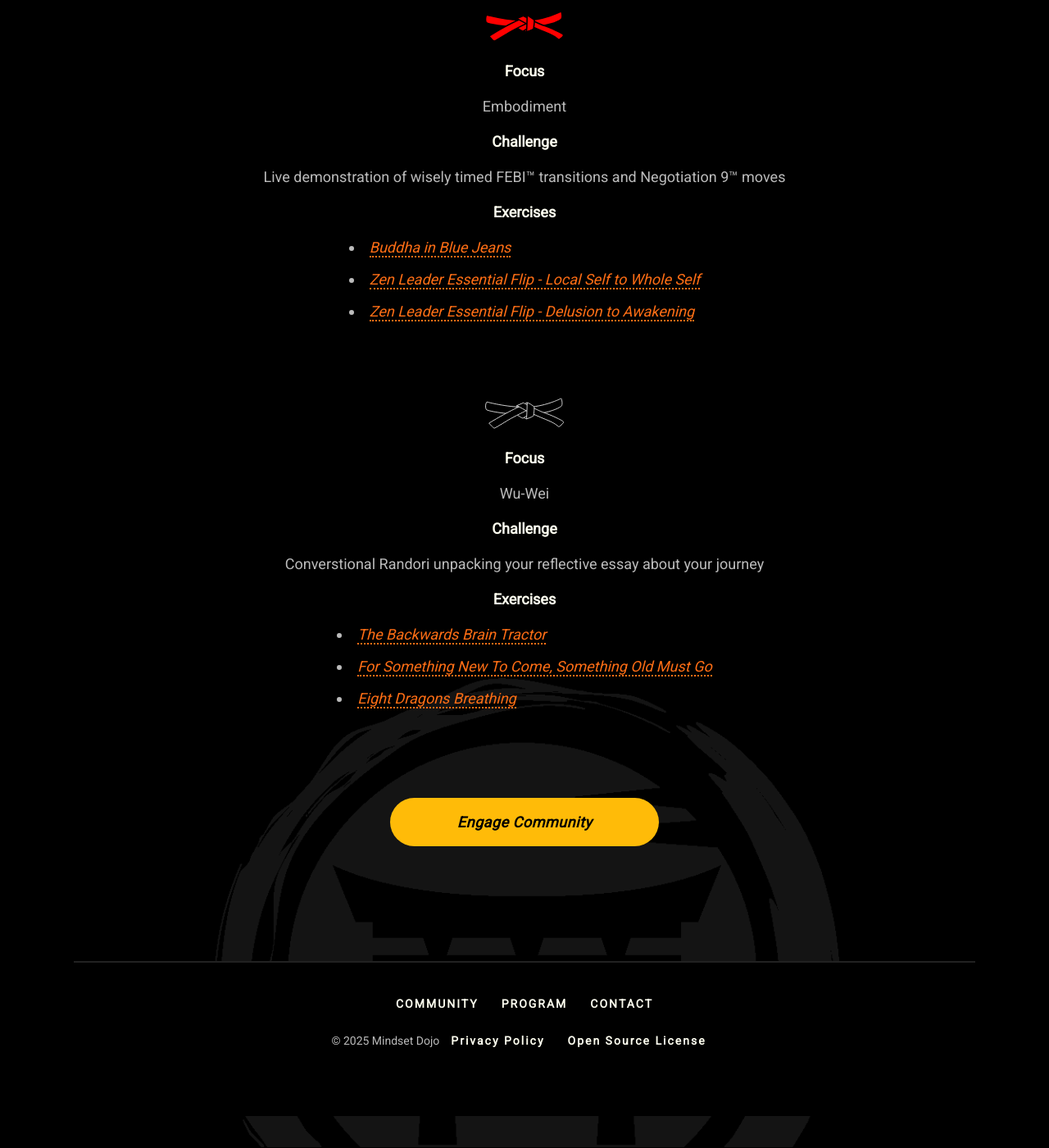
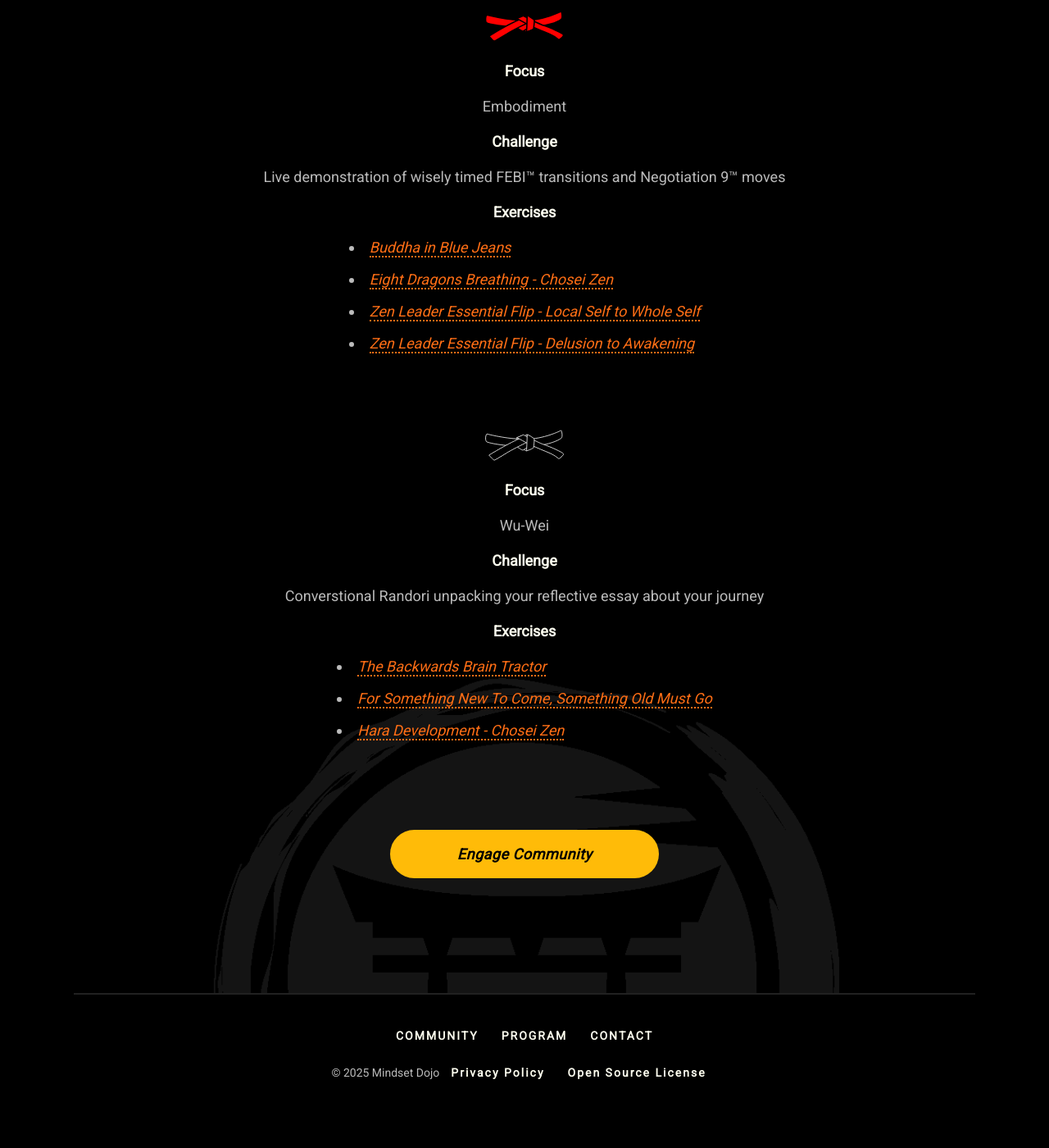
Before and after one commit to mindset-dojo/mindset-dojo.github.io, a Jekyll site: the page built from program.md, in a window 1280 px wide and 1400 px high, scrolled down 5069 px. Shown: the whole window at 82% size. Built offline with Jekyll 4.4.1, drawn with Linux system fonts in a browser that asks for light colours; some web fonts are replaced.

Commit message:
feat: Cultivate Hara Development
As Mindset Dojo Members
We need to Cultivate Hara development
So that we unify mind and body

```diff
--- a/_data/program.yaml
+++ b/_data/program.yaml
@@ -124,6 +124,8 @@
     exercises:
       - label: Buddha in Blue Jeans
         url: https://www.youtube.com/watch?v=FYTqRfJyArM
+      - label: Eight Dragons Breathing - Chosei Zen
+        url: https://www.choseizen.org/go/8-dragons
       - label: Zen Leader Essential Flip - Local Self to Whole Self
         url: https://cdn.dirigible.studio/wp-content/uploads/sites/24/2021/09/04073619/TZL-graphic-izl.pdf
       - label: Zen Leader Essential Flip - Delusion to Awakening
@@ -138,6 +140,6 @@
         url: https://youtu.be/lylCYkgC63Q?si=FzuWfAHq4Yie_AHC
       - label: For Something New To Come, Something Old Must Go
         url: https://www.youtube.com/watch?v=_to_w-R0JjQ
-      - label: Eight Dragons Breathing
-        url: https://www.choseizen.org/go/8-dragons
+      - label: Hara Development - Chosei Zen
+        url: https://www.choseizen.org/hara-development
 ...
```
